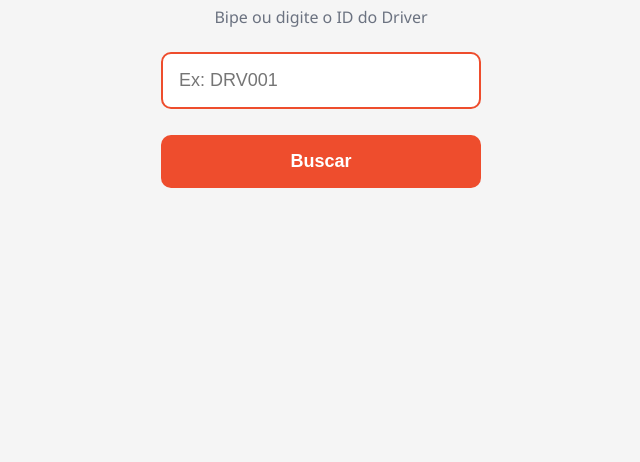
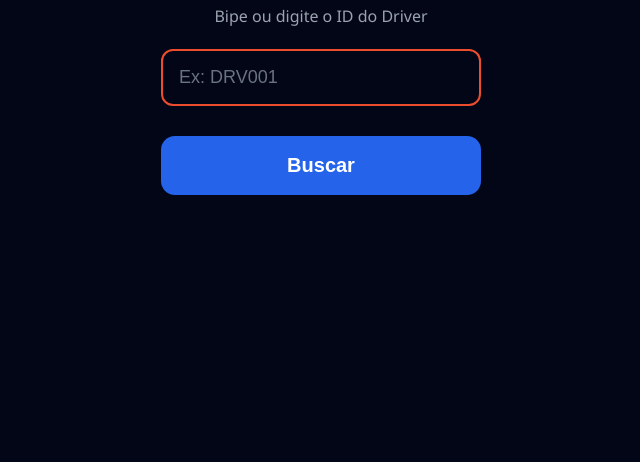
Before and after one commit to Vitao127/mini-yms, a plain HTML site: page index.html in a window 1280 px wide. Shown: the part 338-800 px from the top of the page, without its empty margins (319-959 px from the left). Drawn offline with Linux system fonts and the light colour scheme.

Commit message:
Update style.css

```diff
--- a/style.css
+++ b/style.css
@@ -5,15 +5,15 @@
 body {
   margin: 0;
   font-family: "Segoe UI", Arial, sans-serif;
-  background: #f5f5f5;
-  color: #1f2937;
+  background: linear-gradient(180deg, #020617, #020617);
+  color: #e5e7eb;
   height: 100vh;
 }
 
 .screen {
   display: none;
   height: 100vh;
-  padding: 28px;
+  padding: 32px;
   justify-content: center;
   align-items: center;
   flex-direction: column;
@@ -24,22 +24,23 @@ body {
   display: flex;
 }
 
-/* HEADER */
+/* TÍTULOS */
 h1 {
-  font-size: 28px;
-  color: #ee4d2d;
-  margin-bottom: 6px;
+  font-size: 30px;
+  margin-bottom: 8px;
+  color: #f8fafc;
 }
 
 h2 {
   white-space: pre-line;
-  margin-bottom: 28px;
+  margin-bottom: 30px;
   font-size: 22px;
 }
 
+/* TEXTO */
 p {
-  color: #6b7280;
-  margin-bottom: 24px;
+  color: #9ca3af;
+  margin-bottom: 22px;
 }
 
 /* INPUT */
@@ -48,47 +49,53 @@ input {
   max-width: 320px;
   padding: 16px;
   font-size: 18px;
-  border-radius: 10px;
-  border: 2px solid #e5e7eb;
-  margin-bottom: 18px;
+  border-radius: 12px;
+  border: 2px solid #1f2937;
+  background: #020617;
+  color: #f9fafb;
+  margin-bottom: 20px;
   outline: none;
+}
+
+input::placeholder {
+  color: #6b7280;
 }
 
 input:focus {
   border-color: #ee4d2d;
 }
 
-/* BUTTONS */
+/* BOTÕES */
 button {
   width: 100%;
   max-width: 320px;
-  padding: 16px;
-  margin: 8px 0;
-  font-size: 18px;
+  padding: 18px;
+  margin: 10px 0;
+  font-size: 20px;
   font-weight: bold;
   border: none;
-  border-radius: 10px;
+  border-radius: 14px;
   cursor: pointer;
 }
 
 button.primary {
-  background: #ee4d2d;
+  background: #2563eb;
   color: white;
 }
 
 button.entry {
   background: #22c55e;
-  color: white;
+  color: #022c22;
 }
 
 button.exit {
   background: #f97316;
-  color: white;
+  color: #431407;
 }
 
-/* OK SCREEN */
+/* OK */
 #screen-ok {
-  background: #22c55e;
+  background: #16a34a;
   color: white;
 }
 
```
